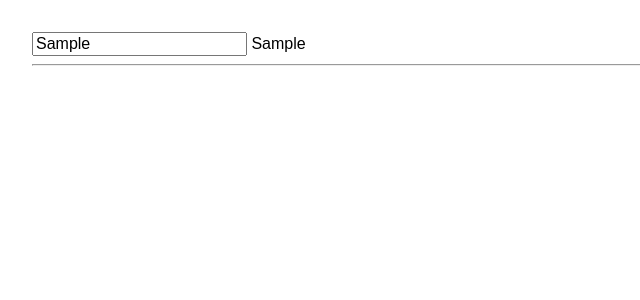
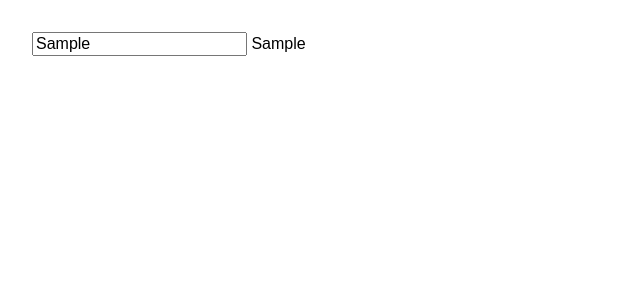
Before and after one commit to SMoni/vue-autocomplete, a Vue app: page / in a window 1280 px wide. Shown: the top 300 px of the page, without its empty margins (0-640 px from the left). Built offline with nearby package versions, Linux system fonts and the light colour scheme.

Commit message:
* at least some meaningful text

```diff
--- a/package.json
+++ b/package.json
@@ -1,6 +1,6 @@
 {
   "name": "@stm0n/vue-autocomplete",
-  "version": "0.2.0",
+  "version": "0.3.0",
   "repository": {
     "type": "git",
     "url": "git+https://github.com/SMoni/vue-autocomplete.git"
@@ -16,10 +16,10 @@
     "dist"
   ],
   "dependencies": {
-    "normalize.css": "^8.0.1",
     "vue": "^2.5.17"
   },
   "devDependencies": {
+    "normalize.css": "^8.0.1",
     "@vue/cli-plugin-babel": "^3.0.5",
     "@vue/cli-plugin-eslint": "^3.0.5",
     "@vue/cli-service": "^3.0.5",
--- a/src/App.vue
+++ b/src/App.vue
@@ -3,21 +3,19 @@
     <input-autocomplete
       :Items="samples"
       Property="name"
-      :VisibleItems='10'
+      :VisibleItems='8'
       @input="that => this.inputSample = that"
       :value="inputSample"
     ></input-autocomplete>
     <span> {{ inputSample.name }}</span>
-    <hr>
   </div>
 </template>
 
 <script>
+import InputAutocomplete from '@/components/input-autocomplete'
+import SampleData        from '@/assets/sample-data.json'
+
 import 'normalize.css'
-
-import InputAutocomplete from '@/components/input-autocomplete'
-
-import SampleData from '@/assets/sample-data.json'
 
 export default {
   name: 'app',
@@ -40,7 +38,6 @@ body {
   font-family: Arial, Helvetica, sans-serif;
   padding: 2rem;
 
-
   .input-autocomplete {
 
     .list-selection {
@@ -48,18 +45,18 @@ body {
       box-shadow: 5px 10px 8px #888888;
 
       .item {
-        border: 1px solid transparent;
+        border:        1px solid transparent;
         border-bottom: 1px solid #d4d4d4;
-        padding: .2rem;
+        padding:       .2rem;
 
         &:hover {
-          background-color: black;
-          color: white;
+          background-color:black;
+          color:           white;
         }
 
         &.active {
-          background-color: DodgerBlue !important;
-          color: #ffffff;
+          background-color:DodgerBlue !important;
+          color:           #ffffff;
         }
       }
     }
```
Also changed, not shown: 1 other file (tests, documents, lock files or other folders).
